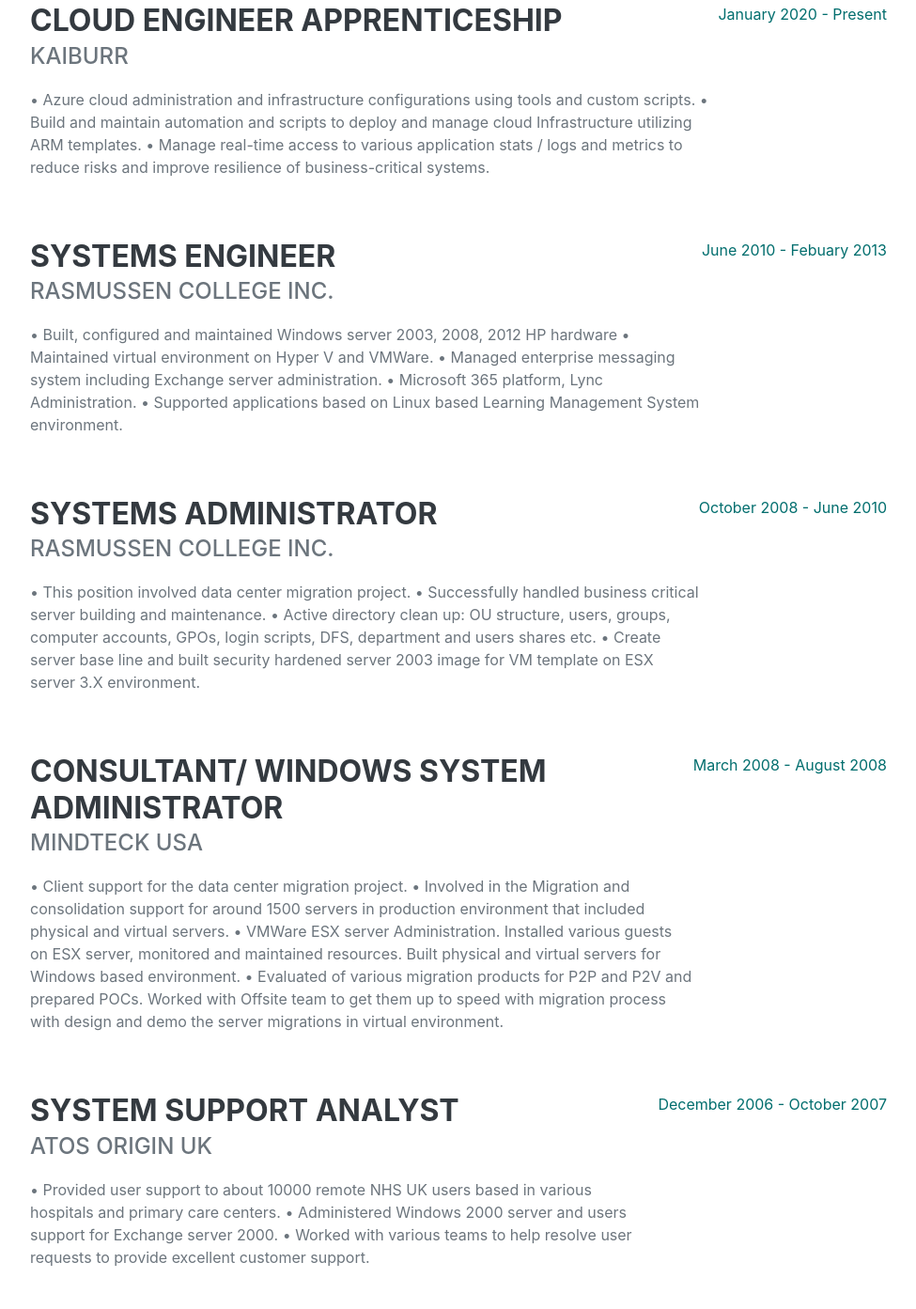
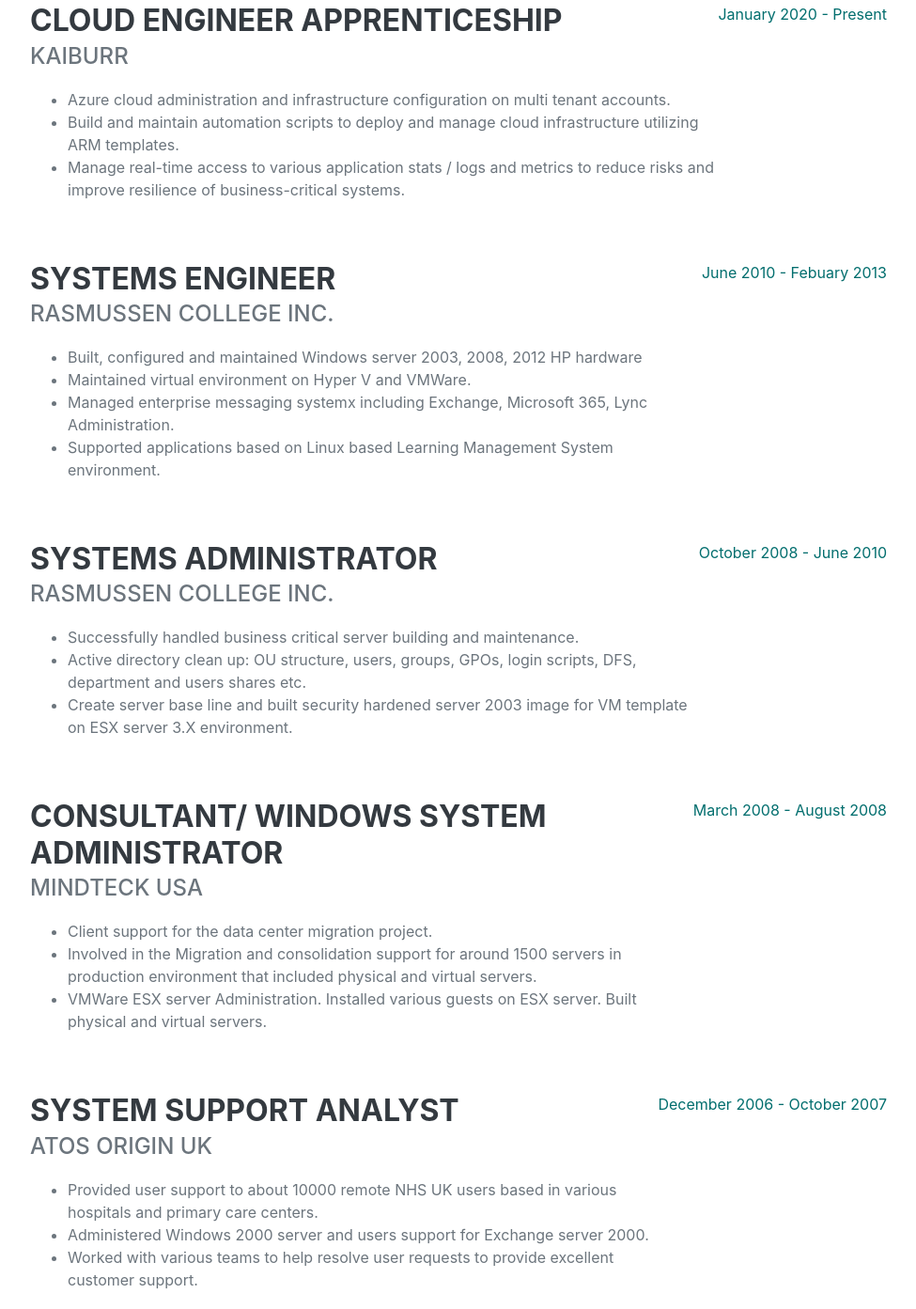
Before and after one commit to Lekha-JS/AzureResumeChellenge, a plain HTML site: page index.html in a window 1280 px wide. Shown: the part 993-2386 px from the top of the page at 94% size, without its empty margins (288-1263 px from the left). Drawn offline with nearby package versions, Linux system fonts and the light colour scheme; a web font is replaced by a local one.

Commit message:
updates on indesx.html

```diff
--- a/index.html
+++ b/index.html
@@ -65,10 +65,11 @@
                         <div class="flex-grow-1">
                             <h3 class="mb-0">Cloud Engineer Apprenticeship</h3>
                             <div class="subheading mb-3">Kaiburr</div>
-                            <p> • Azure cloud administration and infrastructure configurations using tools and custom scripts.
-                                • Build and maintain automation and scripts to deploy and manage cloud Infrastructure utilizing ARM templates.
-                                • Manage real-time access to various application stats / logs and metrics to reduce risks and improve resilience of business-critical systems.
-                            </p>
+                            <ul>
+                                <li> Azure cloud administration and infrastructure configuration on multi tenant accounts.</li>
+                                <li> Build and maintain automation scripts to deploy and manage cloud infrastructure utilizing ARM templates.</li>
+                                <li> Manage real-time access to various application stats / logs and metrics to reduce risks and improve resilience of business-critical systems.</li>
+                            </ul>
                         </div>
                         <div class="flex-shrink-0"><span class="text-primary">January 2020 - Present</span></div>
                     </div>
@@ -76,12 +77,12 @@
                         <div class="flex-grow-1">
                             <h3 class="mb-0">Systems Engineer</h3>
                             <div class="subheading mb-3">Rasmussen College Inc.</div>
-                            <p> • Built, configured and maintained Windows server 2003, 2008, 2012 HP hardware
-                                • Maintained virtual environment on Hyper V and VMWare.
-                                • Managed enterprise messaging system including Exchange server administration.
-                                • Microsoft 365 platform, Lync Administration.
-                                • Supported applications based on Linux based Learning Management System environment.
-                            </p>
+                            <ul>
+                                <li> Built, configured and maintained Windows server 2003, 2008, 2012 HP hardware </li>
+                                <li> Maintained virtual environment on Hyper V and VMWare.</li>
+                                <li> Managed enterprise messaging systemx including Exchange, Microsoft 365, Lync Administration.</li>
+                                <li> Supported applications based on Linux based Learning Management System environment.</li>
+                            </ul>
                         </div>
                         <div class="flex-shrink-0"><span class="text-primary">June 2010 - Febuary 2013</span></div>
                     </div>
@@ -89,11 +90,11 @@
                         <div class="flex-grow-1">
                             <h3 class="mb-0">Systems Administrator</h3>
                             <div class="subheading mb-3">Rasmussen College Inc.</div>
-                            <p> • This position involved data center migration project.
-                                • Successfully handled business critical server building and maintenance.
-                                • Active directory clean up: OU structure, users, groups, computer accounts, GPOs, login scripts, DFS, department and users shares etc.
-                                • Create server base line and built security hardened server 2003 image for VM template on ESX server 3.X environment.
-                            </p>
+                            <ul>
+                                <li> Successfully handled business critical server building and maintenance. </li>
+                                <li> Active directory clean up: OU structure, users, groups, GPOs, login scripts, DFS, department and users shares etc. </li>
+                                <li> Create server base line and built security hardened server 2003 image for VM template on ESX server 3.X environment. </li>
+                            </ul>
                         </div>
                         <div class="flex-shrink-0"><span class="text-primary">October 2008 - June 2010</span></div>
                     </div>
@@ -101,20 +102,23 @@
                         <div class="flex-grow-1">
                             <h3 class="mb-0">Consultant/ Windows System Administrator </h3>
                             <div class="subheading mb-3">Mindteck USA</div>
-                            <p> • Client support for the data center migration project.
-                                • Involved in the Migration and consolidation support for around 1500 servers in production environment that included physical and virtual servers.
-                                • VMWare ESX server Administration. Installed various guests on ESX server, monitored and maintained resources. Built physical and virtual servers for Windows based environment.
-                                • Evaluated of various migration products for P2P and P2V and prepared POCs. Worked with Offsite team to get them up to speed with migration process with design and demo the server migrations in virtual environment.</p>
-                        </div>
+                            <ul>
+                                <li> Client support for the data center migration project.</li>
+                                <li> Involved in the Migration and consolidation support for around 1500 servers in production environment that included physical and virtual servers.</li>
+                                <li> VMWare ESX server Administration. Installed various guests on ESX server. Built physical and virtual servers.</li>
+                            </ul>
+                            </div>
                         <div class="flex-shrink-0"><span class="text-primary">March 2008 - August 2008</span></div>
                     </div>
                     <div class="d-flex flex-column flex-md-row justify-content-between">
                         <div class="flex-grow-1">
                             <h3 class="mb-0">System Support Analyst</h3>
                             <div class="subheading mb-3">Atos Origin UK</div>
-                            <p>• Provided user support to about 10000 remote NHS UK users based in various hospitals and primary care centers.
-                               • Administered Windows 2000 server and users support for Exchange server 2000.
-                               • Worked with various teams to help resolve user requests to provide excellent customer support.</p>
+                            <ul>
+                               <li> Provided user support to about 10000 remote NHS UK users based in various hospitals and primary care centers.</li>
+                               <li> Administered Windows 2000 server and users support for Exchange server 2000.</li>
+                               <li> Worked with various teams to help resolve user requests to provide excellent customer support.</li>
+                            </ul>
                         </div>
                         <div class="flex-shrink-0"><span class="text-primary">December 2006 - October 2007</span></div>
                     </div>
@@ -130,7 +134,6 @@
                             <h3 class="mb-0">Napier University Edinburgh</h3>
                             <div class="subheading mb-3">M.Sc. </div>
                             <div>Advanced Networking </div>
-                            <!--<p></p>-->
                         </div>
                         <div class="flex-shrink-0"><span class="text-primary">2004 - 2006</span></div>
                     </div>
@@ -139,7 +142,6 @@
                             <h3 class="mb-0">Sardar Patel University</h3>
                             <div class="subheading mb-3">B.C.A. </div>
                             <div>Bachelor of Comuputer Applications </div>
-                            <!--<p>GPA: 3.56</p>-->
                         </div>
                         <div class="flex-shrink-0"><span class="text-primary">2001 - 2004</span></div>
                     </div>
@@ -151,7 +153,7 @@
                 <div class="resume-section-content">
                     <h2 class="mb-5">Skills</h2>
                     <div class="subheading mb-3">Platforms</div>
-                    <ul>Azur, AWS, Windows serve 2008 R2, 2012, 2016, VMware, Linux </ul>
+                    <ul>Azure, AWS, Windows server 2008, 2012, 2016, VMware, Linux </ul>
                     <div class="subheading mb-3">Tools </div>
                     <ul class="fa-ul mb-0">
                         <li>
@@ -205,12 +207,6 @@
                             <span class="fa-li"><i class="fas fa-trophy text-warning"></i></span>
                             Microsoft Certified technology Specialist (MCTS- 201)
                         </li>
-                     <!--   <li>
-                            <span class="fa-li"><i class="fas fa-trophy text-warning"></i></span>
-                            3
-                            <sup>rd</sup>
-                            Place - James Buchanan High School - Hackathon 2005
-                        </li>-->
                     </ul>
                 </div>
             </section>
```
